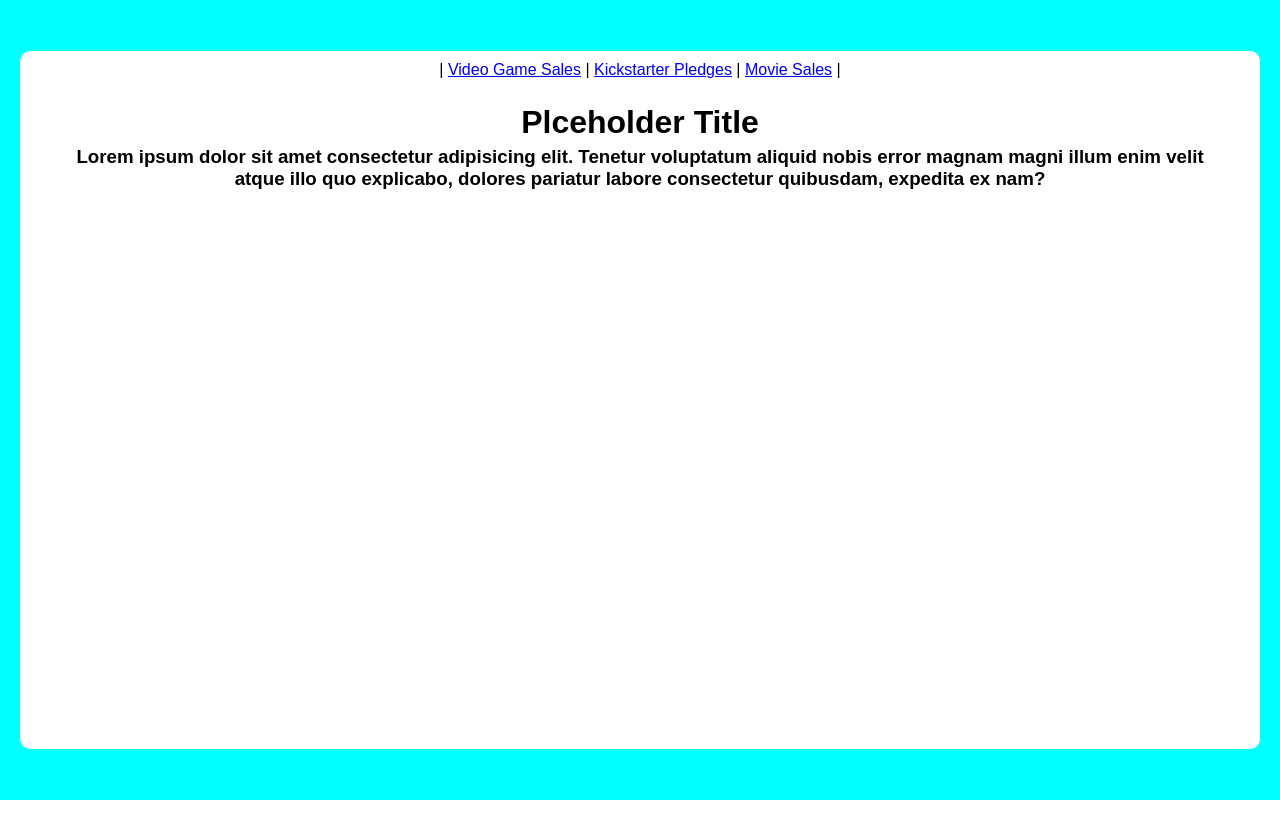
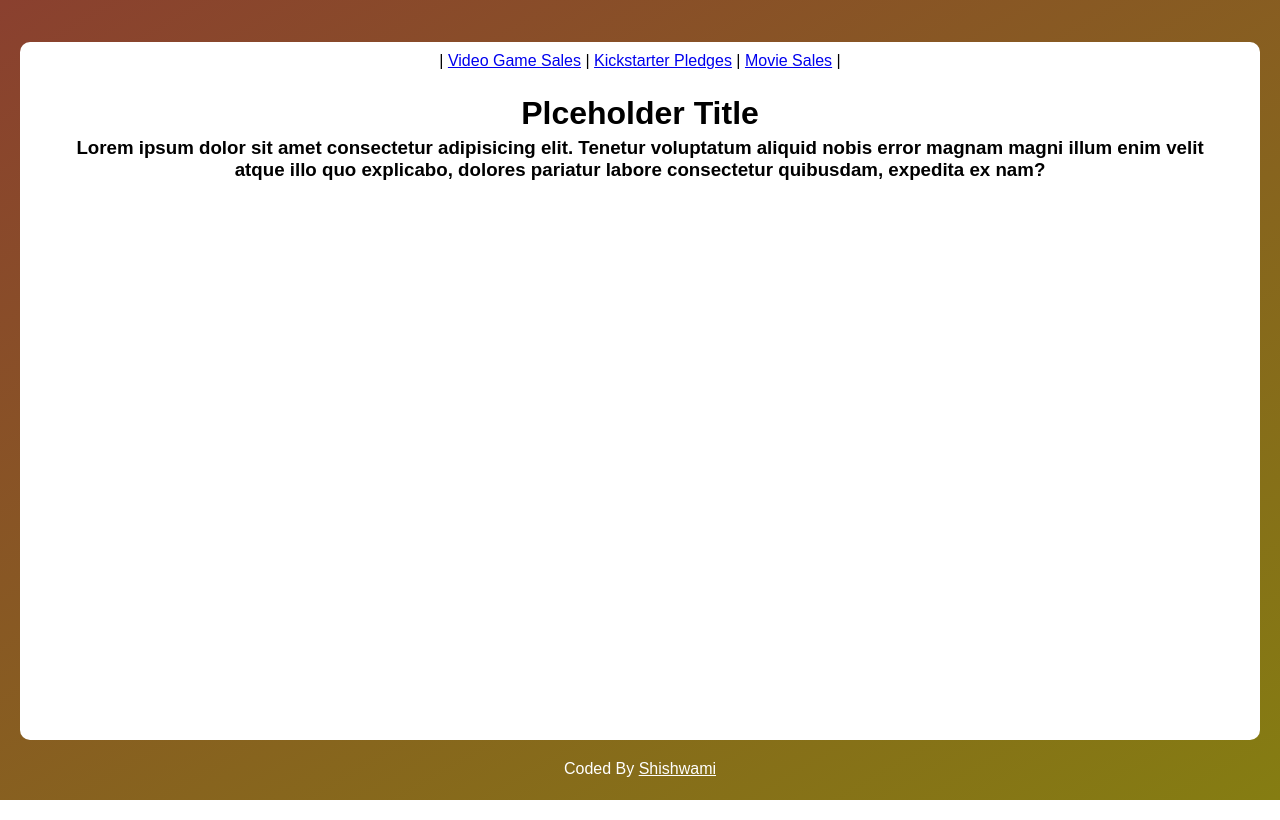
Before and after one commit to Shishwami/FCC-Tree-Map, a plain HTML site: page index.html in a window 1280 px wide. Drawn offline with nearby package versions, Linux system fonts and the light colour scheme; no server answers.

Commit message:
Working Update

```diff
--- a/index.html
+++ b/index.html
@@ -26,6 +26,7 @@
             <div id="main-svg"></div>
             <div id="legend"></div>
         </div>
+        <footer>Coded By <a href="https://github.com/Shishwami">Shishwami</a></footer>
     </div>
     <div id="tooltip"></div>
 </body>
--- a/style.scss
+++ b/style.scss
@@ -9,10 +9,14 @@ body {
     // outline: 1px solid red;
 }
 
+body {
+    font-family: Arial, Helvetica, sans-serif;
+}
+
 .fullscreen {
     max-height: 100vh;
     height: 100vh;
-    background-color: aqua;
+    background: linear-gradient(150deg,rgb(138, 64, 47),rgb(133, 125, 18));
 
     display: flex;
     flex-direction: column;
@@ -29,6 +33,8 @@ body {
     }
 }
 
+
+
 #app-container {
     display: flex;
     flex-direction: column;
@@ -40,17 +46,21 @@ body {
     padding: 10px 20px;
 
     background-color: white;
-    font-family: Arial, Helvetica, sans-serif;
-    tspan{
+
+    tspan {
         pointer-events: none;
     }
-    .head{
+
+    .head {
         margin: 20px;
-        h1,h3{
+
+        h1,
+        h3 {
             margin: 5px auto;
             text-align: center;
         }
     }
+
     #legend {
         margin: 10px auto;
     }
@@ -58,12 +68,18 @@ body {
 
 #tooltip {
 
-    font-family: Arial, Helvetica, sans-serif;
     position: absolute;
     visibility: hidden;
     background-color: white;
-    padding:  10px;
+    padding: 10px;
     border-radius: 5px;
     pointer-events: none;
     font-size: 12px;
 }
+
+footer{
+    color: white;
+    a{
+        color: white;
+    }
+}
```
Also changed, not shown: style.css, style.min.css.
